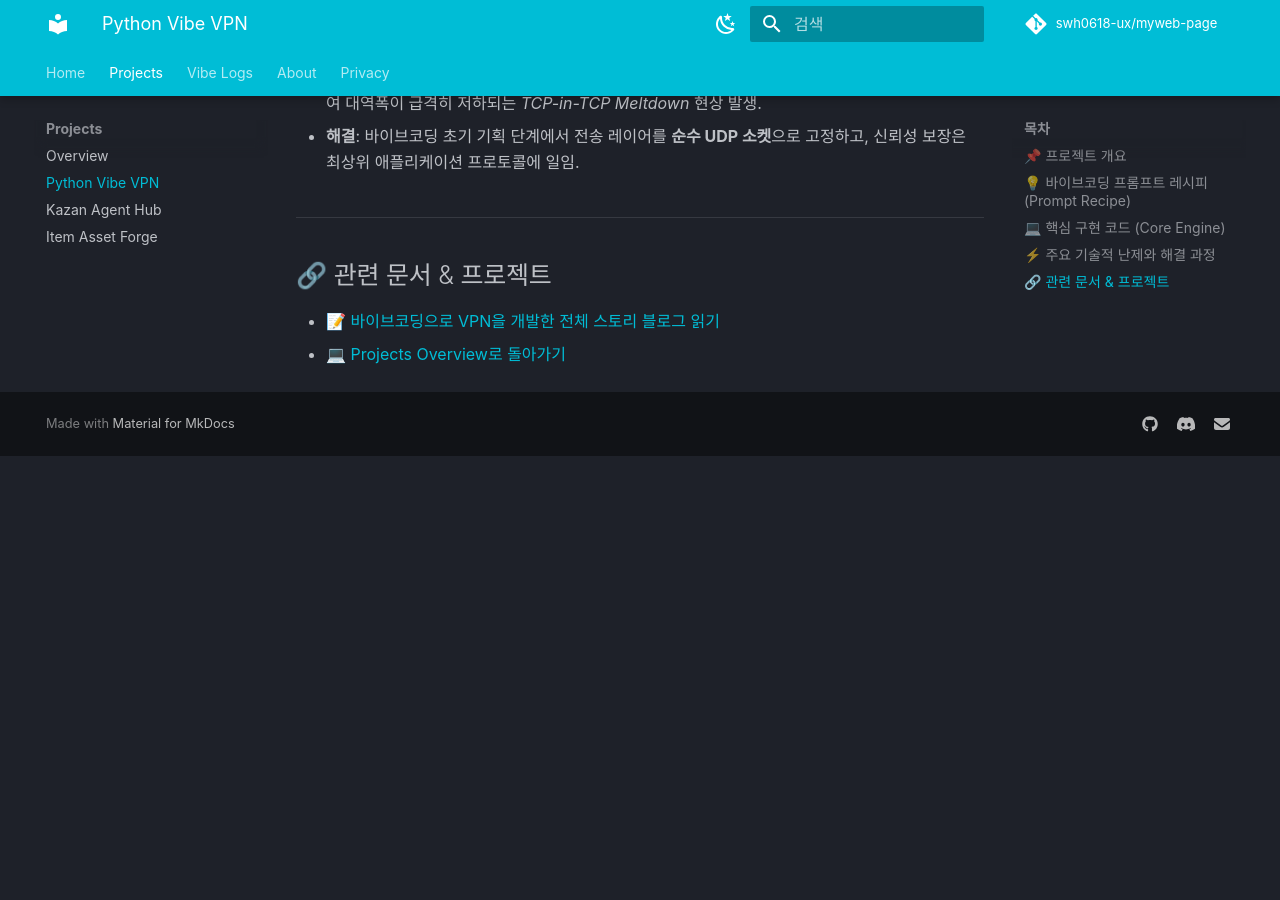
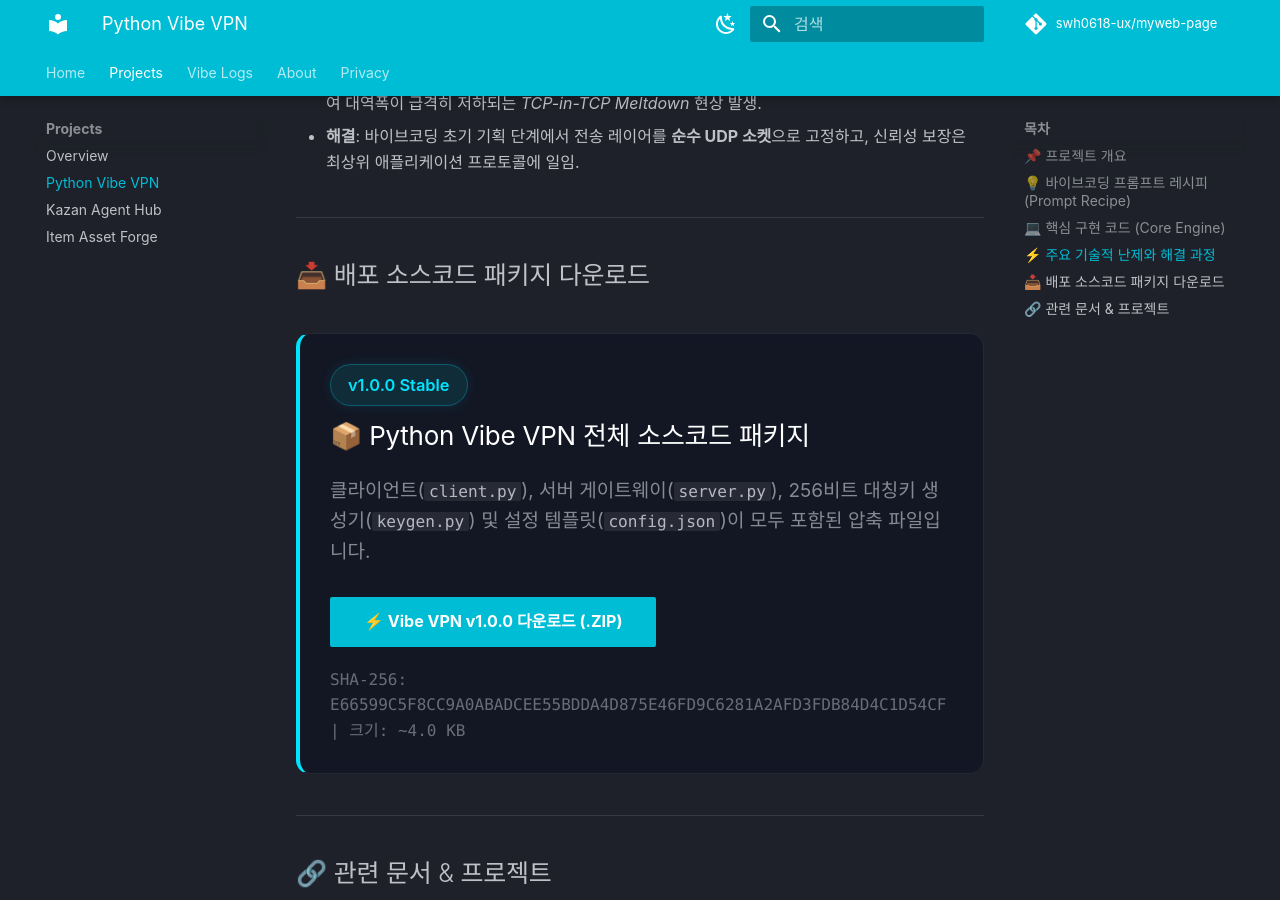
Before and after one commit to swh0618-ux/myweb-page, an MkDocs documentation site: the page built from docs/projects/python-vibe-vpn.md, in a window 1280 px wide and 900 px high, scrolled down 2395 px. Built offline with MkDocs 1.6.1 and Material for MkDocs 9.7.7, drawn with Linux system fonts in a browser that asks for light colours; some web fonts are replaced; comment, search, counter and statistics services are not loaded; before the commit the page ends 2851 px from its top, so only the background shows below that.

Commit message:
feat: add downloadable Vibe VPN distribution package (v1.0.0.zip) to blog and project pages

```diff
--- a/docs/blog/posts/2026-10-22-building-python-vpn-vibe-coding.md
+++ b/docs/blog/posts/2026-10-22-building-python-vpn-vibe-coding.md
@@ -94,7 +94,30 @@
 
 ---
 
-## 5. 마치며: 직접 만든 도구가 주는 즐거움
+## 5. 📥 배포 파일 다운로드 (Vibe VPN v1.0.0)
+
+직접 테스트해 보실 수 있도록 클라이언트, 서버, 대칭키 생성기, 설정 템플릿이 모두 포함된 배포 패키지(.ZIP)를 준비했습니다.
+
+<div class="vibe-card" style="border-left: 4px solid #00e5ff; margin: 2rem 0; background: rgba(18, 22, 36, 0.85);">
+  <span class="vibe-badge">Distribution v1.0.0</span>
+  <h3 style="margin-top: 0.5rem;">📦 Python Vibe VPN 전체 소스코드 패키지</h3>
+  <p>
+    Python 3.11+ 비동기 I/O와 ChaCha20-Poly1305 기반 초경량 터널링 구현체입니다.<br>
+    클라이언트(<code>client.py</code>), 서버(<code>server.py</code>), 키 생성기(<code>keygen.py</code>) 및 환경설정(<code>config.json</code>)이 모두 포함되어 있습니다.
+  </p>
+  <div style="margin: 1.5rem 0 1rem;">
+    <a href="../../assets/downloads/vibe-vpn-v1.0.0.zip" class="md-button md-button--primary" download>
+      ⚡ Vibe VPN v1.0.0 다운로드 (.ZIP)
+    </a>
+  </div>
+  <small style="color: var(--md-default-fg-color--light); display: block; font-family: var(--md-code-font-family); font-size: 0.8rem;">
+    SHA-256: E66599C5F8CC9A0ABADCEE55BDDA4D875E46FD9C6281A2AFD3FDB84D4C1D54CF | 크기: ~4.0 KB
+  </small>
+</div>
+
+---
+
+## 6. 마치며: 직접 만든 도구가 주는 즐거움
 
 이번 프로젝트를 통해 **Python과 현대 AI 에이전트의 조합이 단순한 웹 개발을 넘어 저수준 시스템/네트워크 프로그래밍 영역에서도 얼마나 강력한 생산성을 발휘하는지**를 체감할 수 있었습니다.
 
--- a/docs/projects/python-vibe-vpn.md
+++ b/docs/projects/python-vibe-vpn.md
@@ -121,6 +121,26 @@
 
 ---
 
+## 📥 배포 소스코드 패키지 다운로드
+
+<div class="vibe-card" style="border-left: 4px solid #00e5ff; margin: 2rem 0; background: rgba(18, 22, 36, 0.85);">
+  <span class="vibe-badge">v1.0.0 Stable</span>
+  <h3 style="margin-top: 0.5rem;">📦 Python Vibe VPN 전체 소스코드 패키지</h3>
+  <p>
+    클라이언트(<code>client.py</code>), 서버 게이트웨이(<code>server.py</code>), 256비트 대칭키 생성기(<code>keygen.py</code>) 및 설정 템플릿(<code>config.json</code>)이 모두 포함된 압축 파일입니다.
+  </p>
+  <div style="margin: 1.5rem 0 1rem;">
+    <a href="../assets/downloads/vibe-vpn-v1.0.0.zip" class="md-button md-button--primary" download>
+      ⚡ Vibe VPN v1.0.0 다운로드 (.ZIP)
+    </a>
+  </div>
+  <small style="color: var(--md-default-fg-color--light); display: block; font-family: var(--md-code-font-family); font-size: 0.8rem;">
+    SHA-256: E66599C5F8CC9A0ABADCEE55BDDA4D875E46FD9C6281A2AFD3FDB84D4C1D54CF | 크기: ~4.0 KB
+  </small>
+</div>
+
+---
+
 ## 🔗 관련 문서 & 프로젝트
 * [📝 바이브코딩으로 VPN을 개발한 전체 스토리 블로그 읽기](../blog/posts/2026-10-22-building-python-vpn-vibe-coding.md)
 * [💻 Projects Overview로 돌아가기](index.md)
```
Also changed, not shown: 1 other file.
